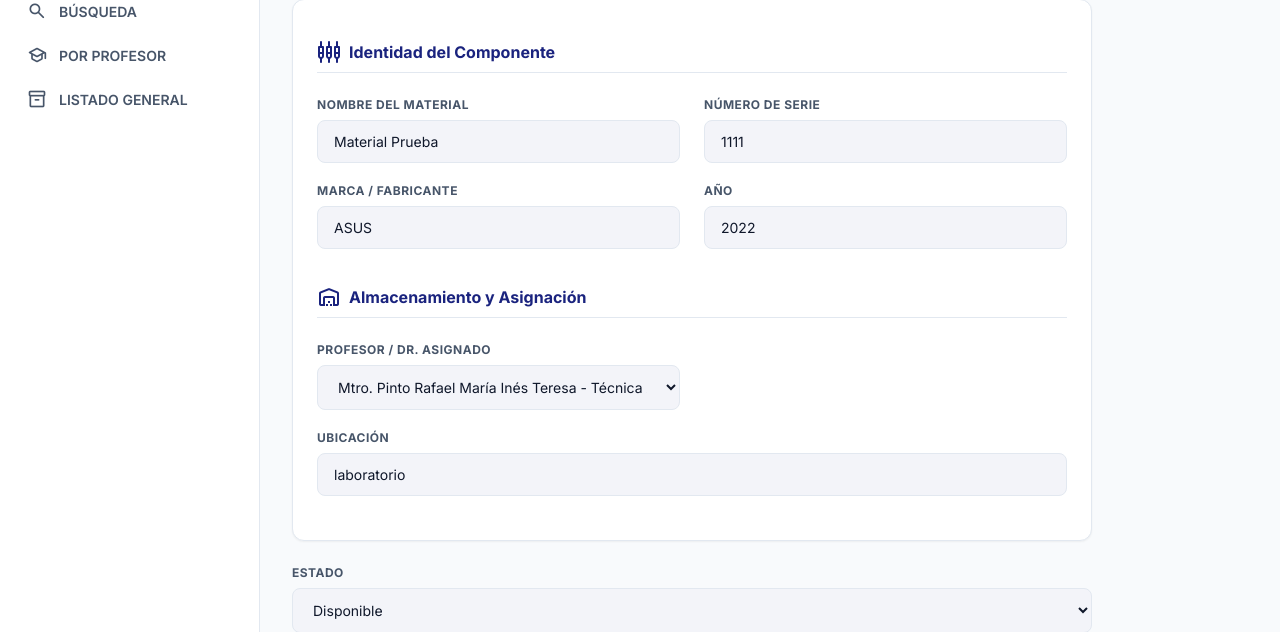
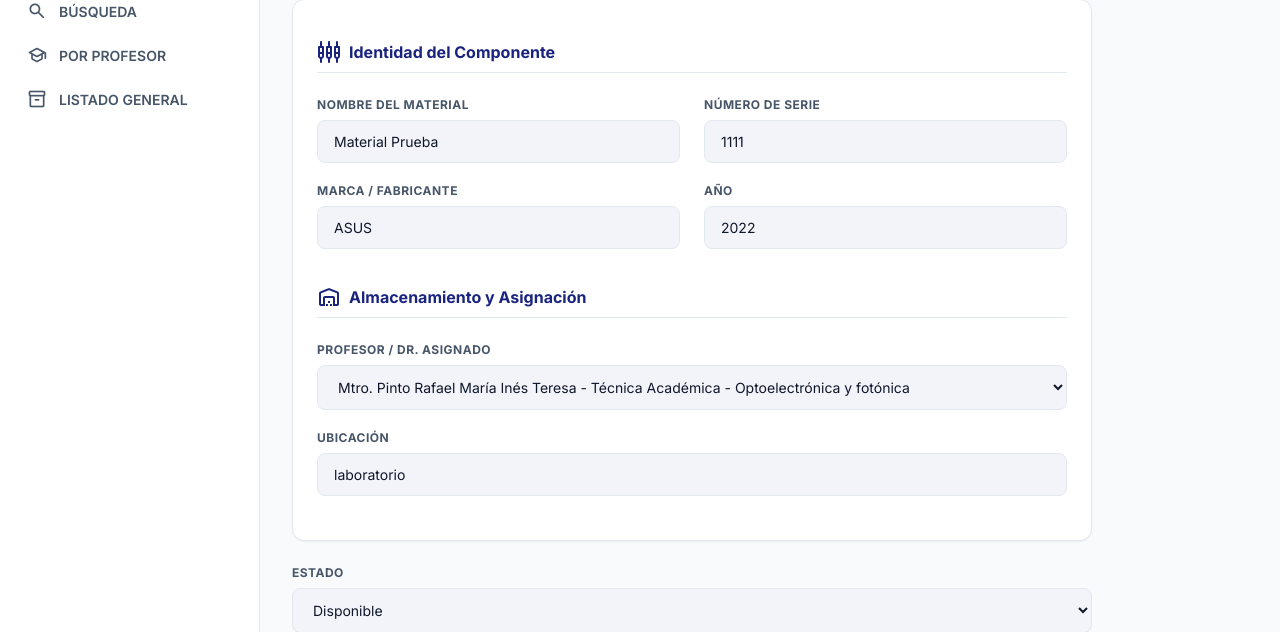
Before and after one commit to sosa-rcrdt/ProyectoLaboratorio, a Flask app: page /materiales/editar/1 in a window 1280 px wide. Shown: the part 210-842 px from the top of the page. Run offline with Flask 3, Linux system fonts and the light colour scheme.

Commit message:
Diseño: Ajuste en selección de profesor

```diff
--- a/templates/materiales/crear.html
+++ b/templates/materiales/crear.html
@@ -52,7 +52,7 @@
             </h3>
 
             <div style="display: grid; grid-template-columns: 1fr 1fr; gap: 24px;">
-                <div class="form-group">
+                <div class="form-group" style="grid-column: 1 / -1;">
                     <label for="doctor_responsable" class="form-label">Profesor / Dr. Asignado</label>
                     <select class="form-control" id="doctor_responsable" name="doctor_responsable" required>
                     <option value="">Seleccione un profesor</option>
--- a/templates/materiales/editar.html
+++ b/templates/materiales/editar.html
@@ -57,7 +57,7 @@
             </h3>
 
             <div style="display: grid; grid-template-columns: 1fr 1fr; gap: 24px;">
-                <div class="form-group">
+                <div class="form-group" style="grid-column: 1 / -1;">
                     <label for="doctor_responsable" class="form-label">Profesor / Dr. Asignado</label>
                     <select class="form-control" id="doctor_responsable" name="doctor_responsable" required>
                         <option value="">Seleccione un profesor</option>
```
